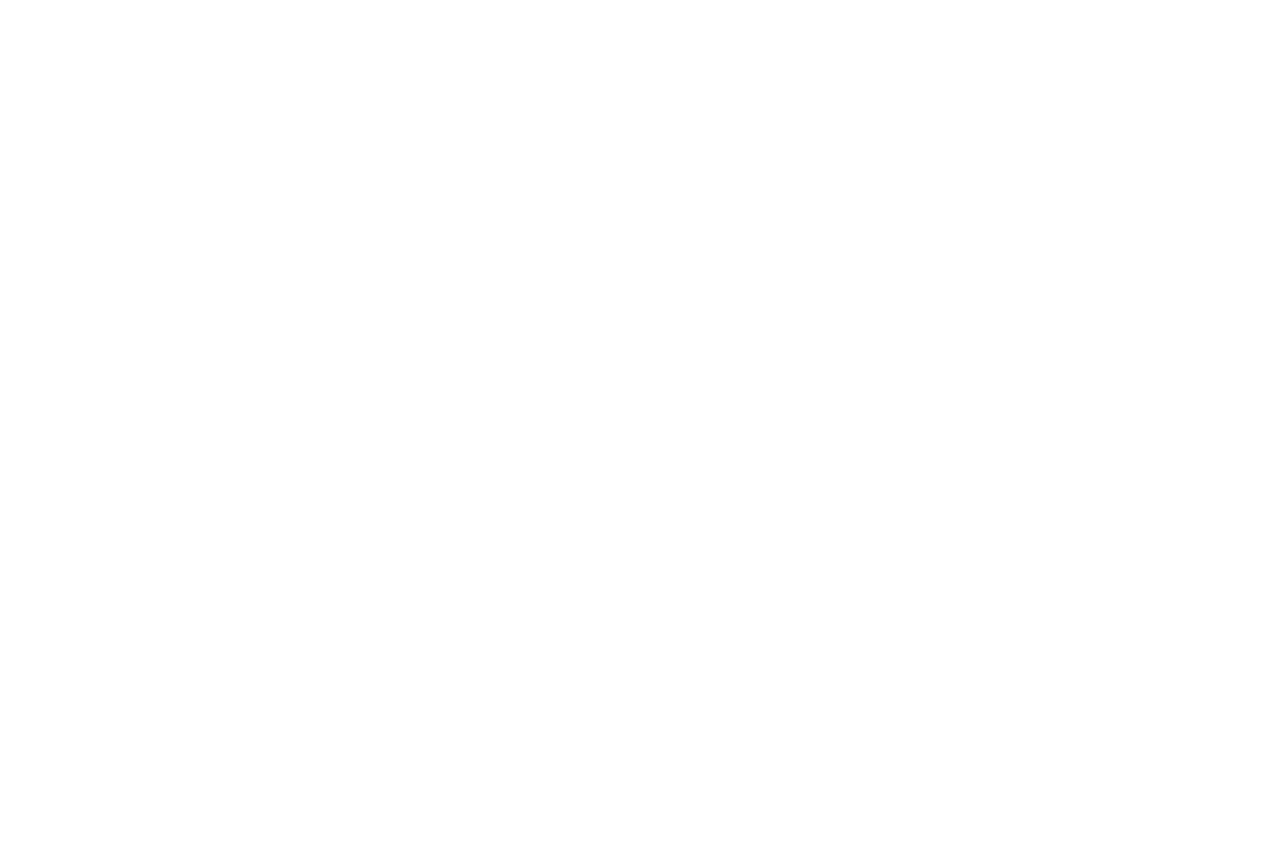
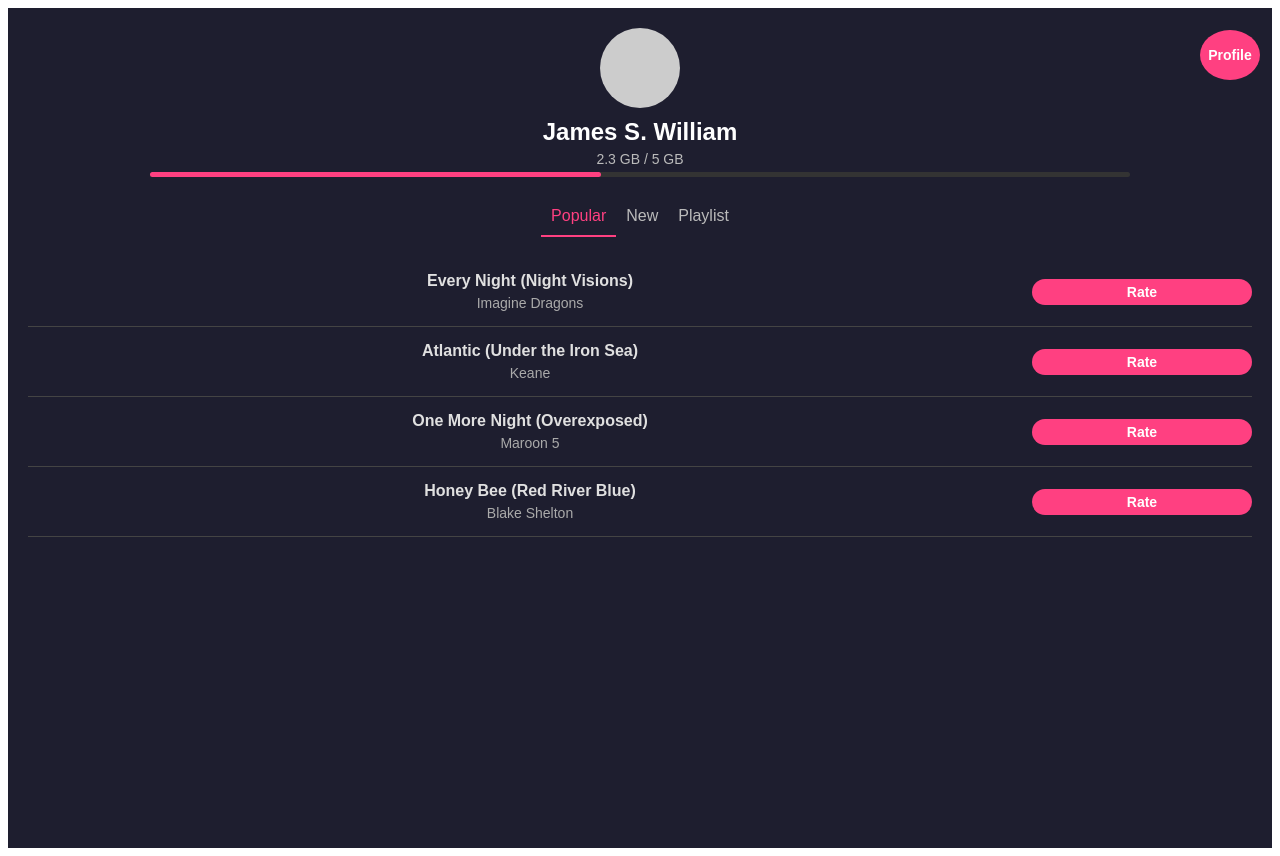
Before and after one commit to Joyce0615/cs5500_moodify_frontend, a React (Create React App) app: page /profile in a window 1280 px wide. Before the commit this address had no page. Before the commit the page ends 800 px from the top, so only its background shows below. Built offline with nearby package versions, Linux system fonts and the light colour scheme.

Commit message:
Second commit

```diff
--- a/src/App.js
+++ b/src/App.js
@@ -6,6 +6,7 @@ import AgeSelection from './components/AgeSelection';
 import SexSelection from './components/SexSelection';
 import MoodSelection from './components/MoodSelection';
 import Songs from './components/Songs';
+import ProfileButton from './components/ProfileButton';
 import Profile from './components/Profile';
 import './styles/App.css';
 
@@ -13,12 +14,15 @@ function App() {
   return (
     <Router>
       <div className="App">
+        <ProfileButton />
+
         <Routes>
           <Route path="/" element={<Login />} />
           <Route path="/dashboard" element={<Dashboard />} />
           <Route path="/age-selection" element={<AgeSelection />} />
           <Route path="/sex-selection" element={<SexSelection />} />
           <Route path="/mood-selection" element={<MoodSelection />} />
+          <Route path="/profile" element={<Profile />} />
         </Routes>
       </div>
     </Router>
--- a/src/components/Profile.js
+++ b/src/components/Profile.js
@@ -1,30 +1,53 @@
-import React from 'react';
+import React, { useState } from 'react';
 import '../styles/Profile.css';
 
+function Profile() {
+  const [rating, setRating] = useState(null);
 
-function Profile() {
-  const likedSongs = ["Song A", "Song B", "Song C"];
-  const history = ["Song X", "Song Y", "Song Z"];
+  const recommendations = [
+    { title: 'Every Night (Night Visions)', artist: 'Imagine Dragons' },
+    { title: 'Atlantic (Under the Iron Sea)', artist: 'Keane' },
+    { title: 'One More Night (Overexposed)', artist: 'Maroon 5' },
+    { title: 'Honey Bee (Red River Blue)', artist: 'Blake Shelton' },
+  ];
+
+  const handleRating = (score) => {
+    setRating(score);
+    console.log('User rated:', score);
+  };
 
   return (
-    <div className="profile">
-      <h2>Profile</h2>
-      <div>
-        <h3>Liked Songs</h3>
-        <ul>
-          {likedSongs.map((song, index) => (
-            <li key={index}>{song}</li>
-          ))}
-        </ul>
+    <div className="profile-container">
+      <div className="profile-header">
+        <div className="profile-image"></div>
+        <h2>James S. William</h2>
+        <p>2.3 GB / 5 GB</p>
+        <div className="progress-bar">
+          <div className="progress" style={{ width: '46%' }}></div>
+        </div>
       </div>
-      <div>
-        <h3>Listening History</h3>
-        <ul>
-          {history.map((song, index) => (
-            <li key={index}>{song}</li>
-          ))}
-        </ul>
+
+      <div className="tabs">
+        <span className="active-tab">Popular</span>
+        <span>New</span>
+        <span>Playlist</span>
       </div>
+
+      <div className="recommendations">
+        {recommendations.map((song, index) => (
+          <div key={index} className="song-item">
+            <div className="song-info">
+              <p className="song-title">{song.title}</p>
+              <p className="song-artist">{song.artist}</p>
+            </div>
+            <button className="rate-button" onClick={() => handleRating(index + 1)}>
+              Rate
+            </button>
+          </div>
+        ))}
+      </div>
+
+      {rating && <p className="rating-message">Thank you for rating: {rating} stars!</p>}
     </div>
   );
 }
--- /dev/null
+++ b/src/components/ProfileButton.js
@@ -0,0 +1,15 @@
+import React from 'react';
+import { useNavigate } from 'react-router-dom';
+import '../styles/ProfileButton.css';
+
+function ProfileButton() {
+  const navigate = useNavigate();
+
+  return (
+    <button className="profile-button" onClick={() => navigate('/profile')}>
+      Profile
+    </button>
+  );
+}
+
+export default ProfileButton;
--- a/src/styles/Profile.css
+++ b/src/styles/Profile.css
@@ -0,0 +1,109 @@
+.profile-container {
+    color: #fff;
+    background-color: #1e1e2f;
+    padding: 20px;
+    min-height: 100vh;
+    font-family: Arial, sans-serif;
+  }
+
+  .profile-header {
+    text-align: center;
+    margin-bottom: 20px;
+  }
+
+  .profile-image {
+    width: 80px;
+    height: 80px;
+    border-radius: 50%;
+    background-color: #ccc;
+    margin: 0 auto 10px;
+  }
+
+  h2 {
+    margin: 10px 0 5px;
+  }
+
+  p {
+    margin: 5px 0;
+  }
+
+  .progress-bar {
+    width: 80%;
+    background-color: #333;
+    border-radius: 10px;
+    height: 5px;
+    margin: 5px auto;
+  }
+
+  .progress {
+    height: 100%;
+    background-color: #ff4081;
+    border-radius: 10px;
+  }
+
+  .tabs {
+    display: flex;
+    justify-content: center;
+    margin: 10px 0;
+    color: #bbb;
+  }
+
+  .tabs span {
+    padding: 10px;
+    cursor: pointer;
+  }
+
+  .active-tab {
+    color: #ff4081;
+    border-bottom: 2px solid #ff4081;
+  }
+
+  .recommendations {
+    margin-top: 20px;
+  }
+
+  .song-item {
+    display: flex;
+    justify-content: space-between;
+    align-items: center;
+    padding: 10px 0;
+    border-bottom: 1px solid #444;
+  }
+
+  .song-info {
+    flex-grow: 1;
+  }
+
+  .song-title {
+    font-size: 16px;
+    font-weight: bold;
+    color: #e0e0e0;
+  }
+
+  .song-artist {
+    font-size: 14px;
+    color: #aaa;
+  }
+
+  .rate-button {
+    background-color: #ff4081;
+    color: #fff;
+    border: none;
+    border-radius: 15px;
+    padding: 5px 10px;
+    cursor: pointer;
+    font-size: 14px;
+    font-weight: bold;
+    transition: background-color 0.3s;
+  }
+
+  .rate-button:hover {
+    background-color: #e91e63;
+  }
+
+  .rating-message {
+    text-align: center;
+    margin-top: 20px;
+    color: #ff4081;
+    font-size: 14px;
+  }
--- /dev/null
+++ b/src/styles/ProfileButton.css
@@ -0,0 +1,23 @@
+.profile-button {
+    position: fixed;
+    top: 20px;
+    right: 20px;
+    background-color: #ff4081;
+    color: #fff;
+    border: none;
+    border-radius: 50%;
+    width: 50px;
+    height: 50px;
+    font-size: 14px;
+    font-weight: bold;
+    cursor: pointer;
+    display: flex;
+    align-items: center;
+    justify-content: center;
+    transition: background-color 0.3s;
+    z-index: 1000; /* Ensures button is on top */
+  }
+
+  .profile-button:hover {
+    background-color: #e91e63;
+  }
```
